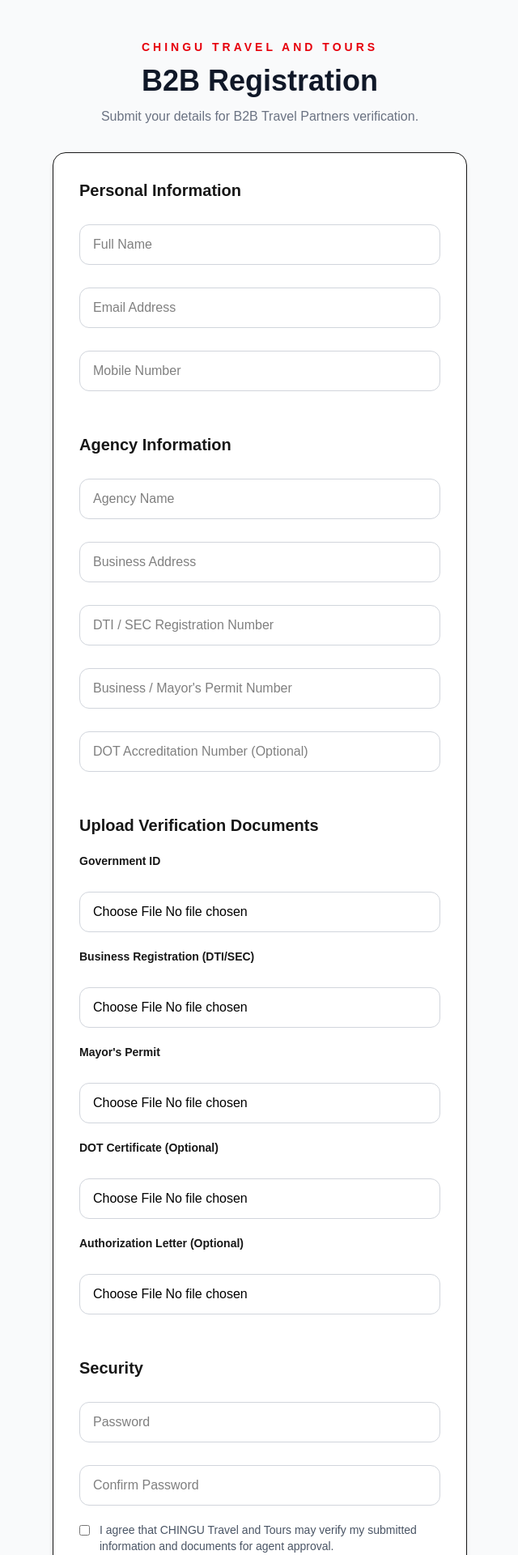
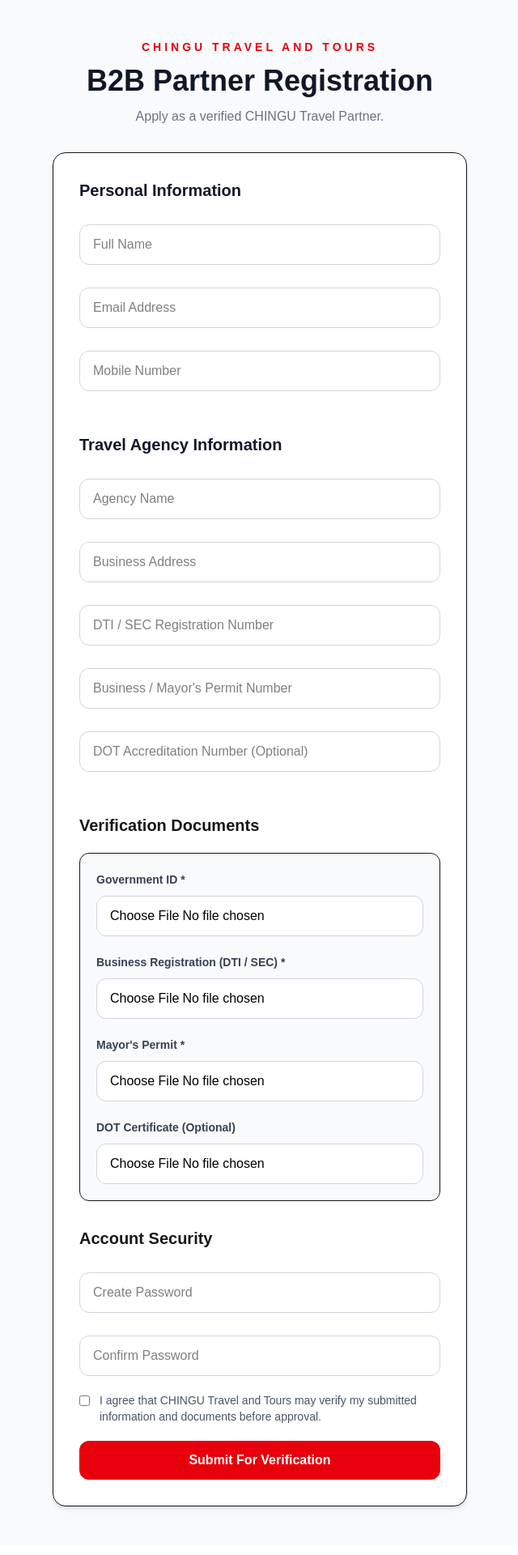
Before and after one commit to chingutravelandtours/chingu-website, a Next.js app: page /agent/register in a window 1280 px wide. Shown: the top 1920 px of the page at 81% size, without its empty margins (319-959 px from the left). Built offline with nearby package versions, Linux system fonts and the light colour scheme.

Commit message:
Update page.tsx

```diff
--- a/app/agent/register/page.tsx
+++ b/app/agent/register/page.tsx
@@ -9,19 +9,19 @@ export default function AgentRegisterPage() {
     agency: "",
     email: "",
     phone: "",
+
+    address: "",
+    registration: "",
+    permit: "",
+    dot: "",
+
     password: "",
     confirmPassword: "",
 
-    address: "",
-    dti: "",
-    permit: "",
-    dot: "",
-
-    governmentId: "",
-    businessRegistration: "",
-    mayorPermit: "",
-    dotCertificate: "",
-    authorizationLetter: "",
+    governmentId: null as File | null,
+    businessRegistration: null as File | null,
+    mayorPermit: null as File | null,
+    dotCertificate: null as File | null,
 
     agreement: false,
   });
@@ -31,17 +31,32 @@ export default function AgentRegisterPage() {
     e: React.ChangeEvent<HTMLInputElement>
   ) => {
 
-    const { name, value, type, checked } = e.target;
+    const {
+      name,
+      value,
+      type,
+      checked,
+      files
+    } = e.target;
 
-    setForm((prev) => ({
+
+    setForm((prev)=>({
+
       ...prev,
+
       [name]:
         type === "checkbox"
           ? checked
-        : value,
+
+          : type === "file"
+          ? files?.[0] ?? null
+
+          : value
+
     }));
 
   };
+
 
 
   const handleSubmit = (
@@ -61,14 +76,17 @@ export default function AgentRegisterPage() {
 
     if(!form.agreement){
 
-      alert("Please accept the verification agreement.");
+      alert(
+        "Please accept verification agreement."
+      );
+
       return;
 
     }
 
 
     alert(
-      "Registration submitted. Your account is pending verification."
+      "Application submitted. Your account is pending verification."
     );
 
 
@@ -98,24 +116,57 @@ export default function AgentRegisterPage() {
 
   return (
 
-    <main className="min-h-screen bg-gray-50 flex items-center justify-center px-5 py-12">
-
-      <div className="w-full max-w-lg">
+<main className="
+min-h-screen
+bg-gray-50
+px-5
+py-12
+">
 
 
-        <div className="text-center mb-8">
+<div className="
+w-full
+max-w-lg
+mx-auto
+">
 
-          <p className="text-red-600 font-semibold uppercase tracking-[4px] text-sm">
+
+{/* HEADER */}
+
+<div className="
+text-center
+mb-8
+">
+
+
+<p className="
+text-red-600
+font-semibold
+uppercase
+tracking-[4px]
+text-sm
+">
 CHINGU Travel and Tours
 </p>
 
-          <h1 className="mt-3 text-4xl font-bold text-gray-900">
-           B2B Registration
+
+<h1 className="
+mt-3
+text-4xl
+font-bold
+text-gray-900
+">
+B2B Partner Registration
 </h1>
 
-          <p className="mt-3 text-gray-500">
-            Submit your details for B2B Travel Partners verification.
+
+<p className="
+mt-3
+text-gray-500
+">
+Apply as a verified CHINGU Travel Partner.
 </p>
+
 
 </div>
 
@@ -130,13 +181,22 @@ export default function AgentRegisterPage() {
 ">
 
 
-        <form onSubmit={handleSubmit} className="space-y-5">
+
+<form
+onSubmit={handleSubmit}
+className="space-y-5"
+>
 
 
 
-          <h2 className="text-xl font-bold">
+<h2 className="
+text-xl
+font-bold
+text-gray-900
+">
 Personal Information
 </h2>
+
 
 
 <input
@@ -147,6 +207,7 @@ export default function AgentRegisterPage() {
 required
 className={inputClass}
 />
+
 
 
 <input
@@ -160,6 +221,7 @@ export default function AgentRegisterPage() {
 />
 
 
+
 <input
 name="phone"
 placeholder="Mobile Number"
@@ -171,9 +233,18 @@ export default function AgentRegisterPage() {
 
 
 
-          <h2 className="text-xl font-bold mt-8">
-            Agency Information
+
+
+<h2 className="
+text-xl
+font-bold
+text-gray-900
+mt-8
+">
+Travel Agency Information
 </h2>
+
+
 
 
 <input
@@ -186,6 +257,7 @@ export default function AgentRegisterPage() {
 />
 
 
+
 <input
 name="address"
 placeholder="Business Address"
@@ -196,14 +268,16 @@ export default function AgentRegisterPage() {
 />
 
 
+
 <input
-            name="dti"
+name="registration"
 placeholder="DTI / SEC Registration Number"
-            value={form.dti}
+value={form.registration}
 onChange={handleChange}
 required
 className={inputClass}
 />
+
 
 
 <input
@@ -216,6 +290,7 @@ export default function AgentRegisterPage() {
 />
 
 
+
 <input
 name="dot"
 placeholder="DOT Accreditation Number (Optional)"
@@ -226,94 +301,153 @@ export default function AgentRegisterPage() {
 
 
 
-          <h2 className="text-xl font-bold mt-8">
-            Upload Verification Documents
+
+
+<h2 className="
+text-xl
+font-bold
+mt-8
+">
+Verification Documents
 </h2>
 
 
 
-          <label className="block text-sm font-semibold">
-            Government ID
+<div className="
+bg-gray-50
+rounded-xl
+p-5
+border
+space-y-5
+">
+
+
+<div>
+
+<label className="
+text-sm
+font-semibold
+text-gray-700
+">
+Government ID *
 </label>
+
 
 <input
 type="file"
 name="governmentId"
+accept="image/*,.pdf"
 onChange={handleChange}
 required
 className={inputClass}
 />
 
+</div>
 
 
-          <label className="block text-sm font-semibold">
-            Business Registration (DTI/SEC)
+
+
+<div>
+
+<label className="
+text-sm
+font-semibold
+text-gray-700
+">
+Business Registration (DTI / SEC) *
 </label>
+
 
 <input
 type="file"
 name="businessRegistration"
+accept="image/*,.pdf"
 onChange={handleChange}
 required
 className={inputClass}
 />
 
+</div>
 
 
-          <label className="block text-sm font-semibold">
-            Mayor's Permit
+
+
+<div>
+
+<label className="
+text-sm
+font-semibold
+text-gray-700
+">
+Mayor's Permit *
 </label>
+
 
 <input
 type="file"
 name="mayorPermit"
+accept="image/*,.pdf"
 onChange={handleChange}
 required
 className={inputClass}
 />
 
+</div>
 
 
-          <label className="block text-sm font-semibold">
+
+
+<div>
+
+<label className="
+text-sm
+font-semibold
+text-gray-700
+">
 DOT Certificate (Optional)
 </label>
+
 
 <input
 type="file"
 name="dotCertificate"
+accept="image/*,.pdf"
 onChange={handleChange}
 className={inputClass}
 />
 
-
-
-          <label className="block text-sm font-semibold">
-            Authorization Letter (Optional)
-          </label>
-
-          <input
-            type="file"
-            name="authorizationLetter"
-            onChange={handleChange}
-            className={inputClass}
-          />
+</div>
 
 
 
-          <h2 className="text-xl font-bold mt-8">
-            Security
+</div>
+
+
+
+
+
+
+<h2 className="
+text-xl
+font-bold
+mt-8
+">
+Account Security
 </h2>
+
+
 
 
 <input
 type="password"
 name="password"
-            placeholder="Password"
+placeholder="Create Password"
 value={form.password}
 onChange={handleChange}
 required
 className={inputClass}
 />
+
 
 
 <input
@@ -328,7 +462,17 @@ export default function AgentRegisterPage() {
 
 
 
-          <label className="flex gap-3 items-start text-sm text-gray-600">
+
+
+
+<label className="
+flex
+gap-3
+items-start
+text-sm
+text-gray-600
+">
+
 
 <input
 type="checkbox"
@@ -338,12 +482,19 @@ export default function AgentRegisterPage() {
 className="mt-1"
 />
 
+
+
 <span>
+
 I agree that CHINGU Travel and Tours may verify
-              my submitted information and documents for agent approval.
+my submitted information and documents before approval.
+
 </span>
 
+
 </label>
+
+
 
 
 
@@ -358,10 +509,15 @@ export default function AgentRegisterPage() {
 rounded-xl
 font-semibold
 hover:bg-red-700
+transition
 "
 >
+
 Submit For Verification
+
 </button>
+
+
 
 
 
@@ -370,7 +526,9 @@ export default function AgentRegisterPage() {
 
 </div>
 
+
 </div>
+
 
 </main>
 
```
Lines whose indentation alone changed are shown as unchanged.
